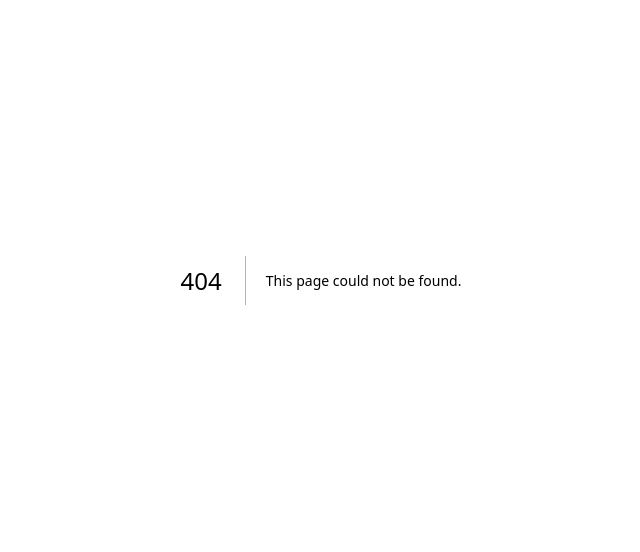
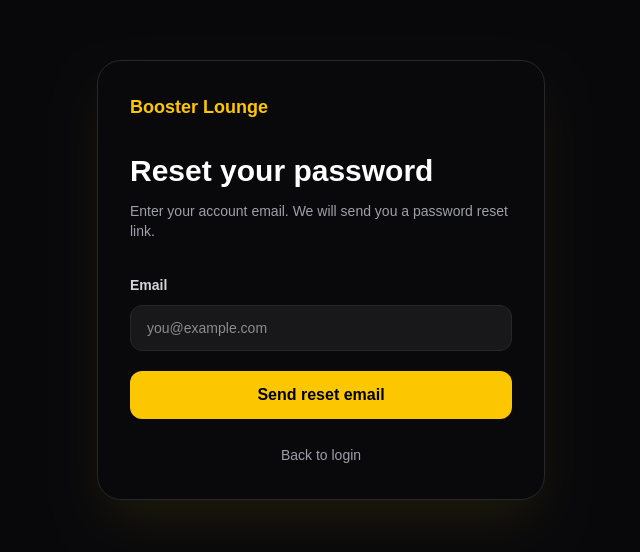
Before and after one commit to Yaohan0/booster-lounge, a Next.js app: page /forgot-password in a window 1280 px wide. Before the commit this address had no page. Shown: the part 120-672 px from the top of the page, without its empty margins (319-959 px from the left). Built offline with nearby package versions, Linux system fonts and the light colour scheme; no server answers.

Commit message:
Add forgot password flow

```diff
--- /dev/null
+++ b/app/forgot-password/page.tsx
@@ -0,0 +1,101 @@
+"use client";
+
+import Link from "next/link";
+import { useMemo, useState } from "react";
+import { createClient } from "@/lib/supabaseClient";
+
+export default function ForgotPasswordPage() {
+  const supabase = useMemo(() => createClient(), []);
+
+  const [email, setEmail] = useState("");
+  const [loading, setLoading] = useState(false);
+  const [message, setMessage] = useState("");
+  const [errorMessage, setErrorMessage] = useState("");
+
+  async function sendResetEmail(e: React.FormEvent) {
+    e.preventDefault();
+
+    setMessage("");
+    setErrorMessage("");
+
+    const cleanEmail = email.trim().toLowerCase();
+
+    if (!cleanEmail) {
+      setErrorMessage("Enter your email first.");
+      return;
+    }
+
+    setLoading(true);
+
+    const redirectTo = `${window.location.origin}/reset-password`;
+
+    const { error } = await supabase.auth.resetPasswordForEmail(cleanEmail, {
+      redirectTo,
+    });
+
+    setLoading(false);
+
+    if (error) {
+      setErrorMessage(error.message);
+      return;
+    }
+
+    setMessage(
+      "Password reset email sent. Check your inbox and open the reset link."
+    );
+  }
+
+  return (
+    <main className="flex min-h-screen items-center justify-center bg-[#08080b] px-6 text-white">
+      <section className="w-full max-w-md rounded-3xl border border-zinc-800 bg-zinc-950 p-8 shadow-2xl shadow-yellow-400/10">
+        <Link href="/" className="text-lg font-bold text-yellow-400">
+          Booster Lounge
+        </Link>
+
+        <h1 className="mt-8 text-3xl font-black">Reset your password</h1>
+
+        <p className="mt-3 text-sm text-zinc-400">
+          Enter your account email. We will send you a password reset link.
+        </p>
+
+        <form onSubmit={sendResetEmail} className="mt-8 space-y-5">
+          <label className="block">
+            <span className="text-sm font-semibold text-zinc-300">Email</span>
+            <input
+              type="email"
+              className="mt-2 w-full rounded-xl border border-zinc-800 bg-zinc-900 px-4 py-3 text-sm outline-none focus:border-yellow-400"
+              placeholder="you@example.com"
+              value={email}
+              onChange={(e) => setEmail(e.target.value)}
+            />
+          </label>
+
+          {message && (
+            <div className="rounded-xl border border-green-400/30 bg-green-400/10 p-4 text-sm text-green-300">
+              {message}
+            </div>
+          )}
+
+          {errorMessage && (
+            <div className="rounded-xl border border-red-400/30 bg-red-400/10 p-4 text-sm text-red-300">
+              {errorMessage}
+            </div>
+          )}
+
+          <button
+            disabled={loading}
+            className="w-full rounded-xl bg-yellow-400 px-4 py-3 font-bold text-black hover:bg-yellow-300 disabled:cursor-not-allowed disabled:opacity-60"
+          >
+            {loading ? "Sending..." : "Send reset email"}
+          </button>
+        </form>
+
+        <div className="mt-6 text-center">
+          <Link href="/login" className="text-sm text-zinc-400 hover:text-white">
+            Back to login
+          </Link>
+        </div>
+      </section>
+    </main>
+  );
+}
--- a/app/login/page.tsx
+++ b/app/login/page.tsx
@@ -113,12 +113,21 @@ export default function LoginPage() {
             Login
           </button>
 
+
+          <Link
+            href="/forgot-password"
+            className="text-sm text-yellow-300 hover:text-yellow-200"
+          >
+            Forgot password?
+          </Link>
+
           <p className="mt-6 text-center text-sm text-zinc-400">
             No account?{" "}
             <Link href="/register" className="font-semibold text-yellow-400">
               Register
             </Link>
           </p>
+
         </form>
       </section>
     </main>
--- /dev/null
+++ b/app/reset-password/page.tsx
@@ -0,0 +1,187 @@
+"use client";
+
+import Link from "next/link";
+import { useEffect, useMemo, useState } from "react";
+import { useRouter } from "next/navigation";
+import { createClient } from "@/lib/supabaseClient";
+
+export default function ResetPasswordPage() {
+  const supabase = useMemo(() => createClient(), []);
+  const router = useRouter();
+
+  const [password, setPassword] = useState("");
+  const [confirmPassword, setConfirmPassword] = useState("");
+
+  const [checkingSession, setCheckingSession] = useState(true);
+  const [hasRecoverySession, setHasRecoverySession] = useState(false);
+
+  const [loading, setLoading] = useState(false);
+  const [message, setMessage] = useState("");
+  const [errorMessage, setErrorMessage] = useState("");
+
+  useEffect(() => {
+    async function checkSession() {
+      const {
+        data: { session },
+      } = await supabase.auth.getSession();
+
+      if (session) {
+        setHasRecoverySession(true);
+      }
+
+      setCheckingSession(false);
+    }
+
+    checkSession();
+
+    const {
+      data: { subscription },
+    } = supabase.auth.onAuthStateChange((event, session) => {
+      if (event === "PASSWORD_RECOVERY" && session) {
+        setHasRecoverySession(true);
+      }
+
+      if (session) {
+        setHasRecoverySession(true);
+      }
+
+      setCheckingSession(false);
+    });
+
+    return () => {
+      subscription.unsubscribe();
+    };
+  }, [supabase]);
+
+  async function updatePassword(e: React.FormEvent) {
+    e.preventDefault();
+
+    setMessage("");
+    setErrorMessage("");
+
+    if (!password.trim()) {
+      setErrorMessage("Enter a new password.");
+      return;
+    }
+
+    if (password.length < 8) {
+      setErrorMessage("Password must be at least 8 characters.");
+      return;
+    }
+
+    if (password !== confirmPassword) {
+      setErrorMessage("Passwords do not match.");
+      return;
+    }
+
+    setLoading(true);
+
+    const { error } = await supabase.auth.updateUser({
+      password,
+    });
+
+    setLoading(false);
+
+    if (error) {
+      setErrorMessage(error.message);
+      return;
+    }
+
+    setMessage("Password updated. Redirecting to login...");
+
+    await supabase.auth.signOut();
+
+    setTimeout(() => {
+      router.push("/login");
+    }, 1200);
+  }
+
+  return (
+    <main className="flex min-h-screen items-center justify-center bg-[#08080b] px-6 text-white">
+      <section className="w-full max-w-md rounded-3xl border border-zinc-800 bg-zinc-950 p-8 shadow-2xl shadow-yellow-400/10">
+        <Link href="/" className="text-lg font-bold text-yellow-400">
+          Booster Lounge
+        </Link>
+
+        <h1 className="mt-8 text-3xl font-black">Set new password</h1>
+
+        <p className="mt-3 text-sm text-zinc-400">
+          Enter a new password for your account.
+        </p>
+
+        {checkingSession ? (
+          <div className="mt-8 rounded-xl border border-zinc-800 bg-zinc-900 p-4 text-sm text-zinc-300">
+            Checking reset session...
+          </div>
+        ) : !hasRecoverySession ? (
+          <div className="mt-8 space-y-5">
+            <div className="rounded-xl border border-red-400/30 bg-red-400/10 p-4 text-sm text-red-300">
+              This reset link is invalid or expired. Request a new password reset
+              email.
+            </div>
+
+            <Link
+              href="/forgot-password"
+              className="block w-full rounded-xl bg-yellow-400 px-4 py-3 text-center font-bold text-black hover:bg-yellow-300"
+            >
+              Request new reset link
+            </Link>
+          </div>
+        ) : (
+          <form onSubmit={updatePassword} className="mt-8 space-y-5">
+            <label className="block">
+              <span className="text-sm font-semibold text-zinc-300">
+                New password
+              </span>
+              <input
+                type="password"
+                className="mt-2 w-full rounded-xl border border-zinc-800 bg-zinc-900 px-4 py-3 text-sm outline-none focus:border-yellow-400"
+                placeholder="Minimum 8 characters"
+                value={password}
+                onChange={(e) => setPassword(e.target.value)}
+              />
+            </label>
+
+            <label className="block">
+              <span className="text-sm font-semibold text-zinc-300">
+                Confirm password
+              </span>
+              <input
+                type="password"
+                className="mt-2 w-full rounded-xl border border-zinc-800 bg-zinc-900 px-4 py-3 text-sm outline-none focus:border-yellow-400"
+                placeholder="Re-enter new password"
+                value={confirmPassword}
+                onChange={(e) => setConfirmPassword(e.target.value)}
+              />
+            </label>
+
+            {message && (
+              <div className="rounded-xl border border-green-400/30 bg-green-400/10 p-4 text-sm text-green-300">
+                {message}
+              </div>
+            )}
+
+            {errorMessage && (
+              <div className="rounded-xl border border-red-400/30 bg-red-400/10 p-4 text-sm text-red-300">
+                {errorMessage}
+              </div>
+            )}
+
+            <button
+              disabled={loading}
+              className="w-full rounded-xl bg-yellow-400 px-4 py-3 font-bold text-black hover:bg-yellow-300 disabled:cursor-not-allowed disabled:opacity-60"
+            >
+              {loading ? "Updating..." : "Update password"}
+            </button>
+          </form>
+        )}
+
+        <div className="mt-6 text-center">
+          <Link href="/login" className="text-sm text-zinc-400 hover:text-white">
+            Back to login
+          </Link>
+        </div>
+      </section>
+    </main>
+  );
+}
```
